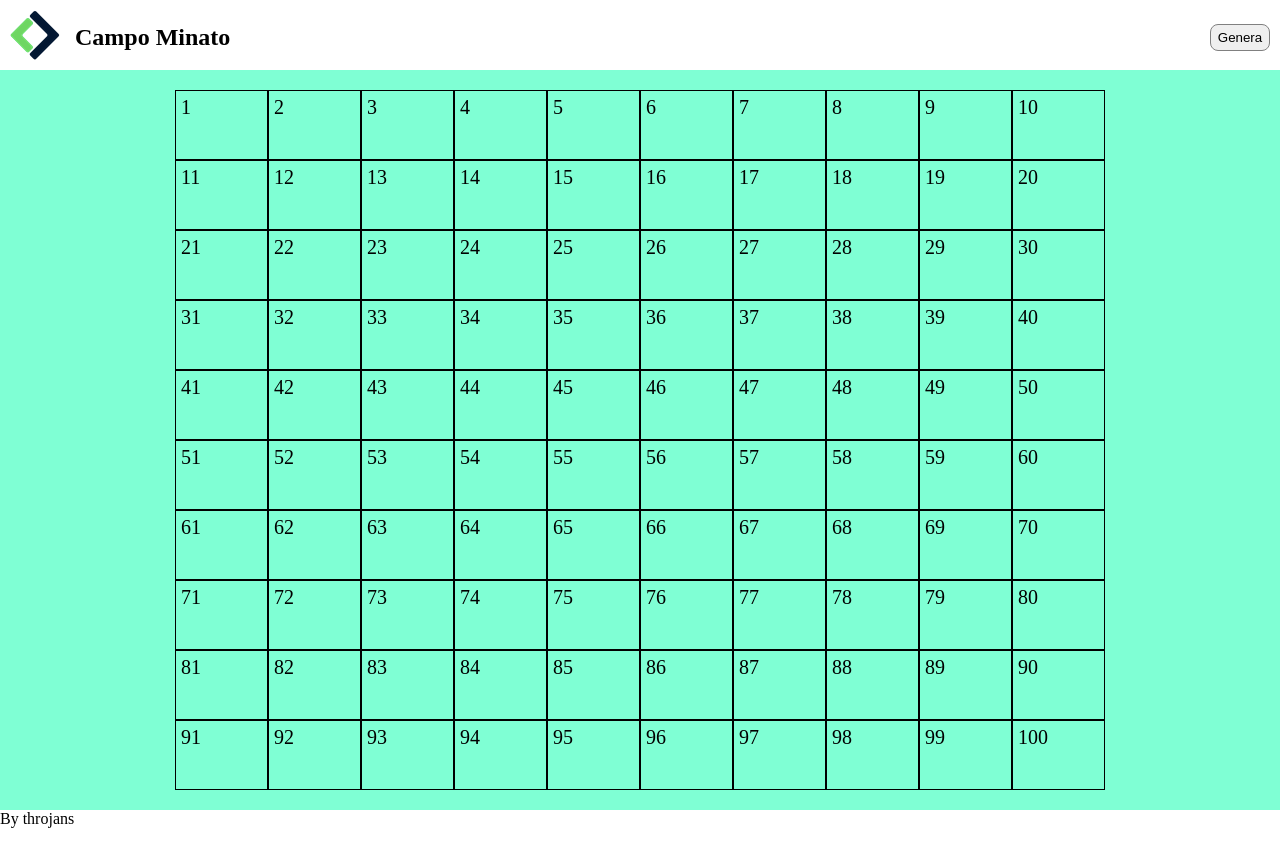
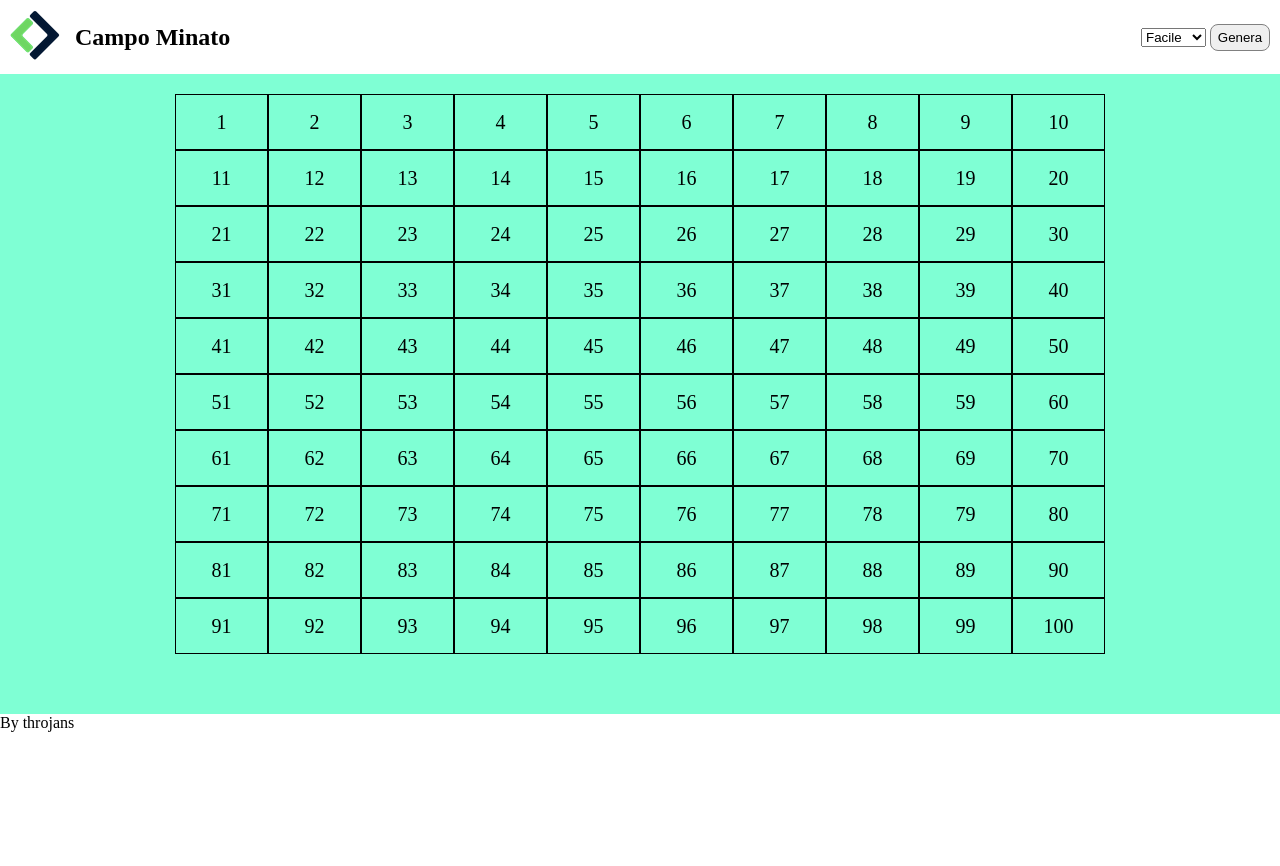
Before and after one commit to lorenzotroiano/js-campominato-grid, a plain HTML site: page index.html in a window 1280 px wide. Both pictures are taken after a click on the button "Genera". After the commit the page ends 800 px from the top, so only its background shows below. Drawn offline with Linux system fonts and the light colour scheme.

Commit message:
migliroato codice con commenti

```diff
--- a/css/style.css
+++ b/css/style.css
@@ -9,7 +9,7 @@
 header {
 
     background-color: white;
-    height: 70px;
+    width: 10wh;
     padding: 10px;
     text-align: end;
 }
@@ -46,9 +46,10 @@ button {
 }
 
 main {
-    min-height: 500px;
+    /* min-height: 700px; */
     width: 100%;
 
+    height: calc(100vh - 20vh);
     padding: 20px;
     background-color: #7fffd4;
 }
@@ -79,12 +80,19 @@ main {
 
 
 
-    height: 70px;
+    height: 7vh;
     /* text-align: center; */
     font-size: 20px;
     background-color: #7fffd4;
    border: 1px solid black;
     padding: 5px;
+
+
+
+
+    display: flex;
+    align-items: center;
+    justify-content: center;
 
 }
 
@@ -100,6 +108,6 @@ span {
 
 
 footer {
-    height: 140px;
+    width: 10wh;
     background-color: white;
 }
--- a/index.html
+++ b/index.html
@@ -19,7 +19,14 @@
             </div>
             <h1>Campo Minato</h1>
         </div>
-        <button id="genera">Genera</button>
+        <div>
+            <select name="difficolta" id="difficolta">
+                <option value="semplice">Facile</option>
+                <option value="medio">Medio</option>
+                <option value="difficile">Difficile</option>
+            </select>
+            <button id="genera">Genera</button>
+        </div>
     </nav>
 </header>
 
--- a/js/campominato.js
+++ b/js/campominato.js
@@ -1,28 +1,12 @@
-
-
-
-
-
-
-
-// L’utente clicca su un bottone che genererà una griglia di gioco quadrata.
-
-
-
-
-// Ogni cella ha un numero progressivo, da 1 a 100.
-
-
-// Ci saranno quindi 10 caselle per ognuna delle 10 righe.
-
-
-// Quando l’utente clicca su ogni cella, la cella cliccata si colora di azzurro ed emetto un messaggio in console con il numero della cella cliccata.
-
 
 
 
 // variabile per selezionare nel dom il div che ha l'id "container"
 const container = document.getElementById("container");
+
+
+
+// L’utente clicca su un bottone che genererà una griglia di gioco quadrata.
 
 // creare constante per selezionare l'id del button
 const buttonGenera = document.getElementById("genera");
@@ -34,24 +18,37 @@ const buttonGenera = document.getElementById("genera");
 buttonGenera.addEventListener("click",
 function() {
 
+     // Ci saranno quindi 10 caselle per ognuna delle 10 righe.
+
     for (let i = 1; i <= 100; i++) {
+
+
 
         // creata una constante con dentro la funzione e i valori che devo creare "div" e aggiungere come classe "square"
         const nuovoQuadrato = createContainerSquare("div", "square")
 
+
+
+  // Ogni cella ha un numero progressivo, da 1 a 100.
+
+        // creato nuovo elemento, span.
+        const createSpan = document.createElement('span');
+        // aggiunto al nuovo elemento creato la variabile i (che genererà i numero da 1 a 100 all'interno dello span)
+        createSpan.append(i);
+
+
+// Quando l’utente clicca su ogni cella, la cella cliccata si colora di azzurro ed emetto un messaggio in console con il numero della cella cliccata.
 
         // nuovo evento al click, ma questa volta solo sul quadrato creato, in modo da aggiungergli la classe che farà cambiare colore al click
         nuovoQuadrato.addEventListener("click",
         function() {
 
             nuovoQuadrato.classList.add('blue');
+            console.log("Il quadrato selezionato è il numero:" + i);
         })
 
 
-        // creato nuovo elemento, span.
-        const createSpan = document.createElement('span');
-        // aggiunto al nuovo elemento creato la variabile i (che genererà i numero da 1 a 100 all'interno dello span)
-        createSpan.append(i);
+
 
 
 
@@ -77,7 +74,7 @@ function() {
 
 
 
-// FUNZIONI
+// funzione per creare elementi e associargli una classe
 function createContainerSquare(prendiElement, prendiClass){
 
     const newElement = document.createElement(prendiElement);
```
